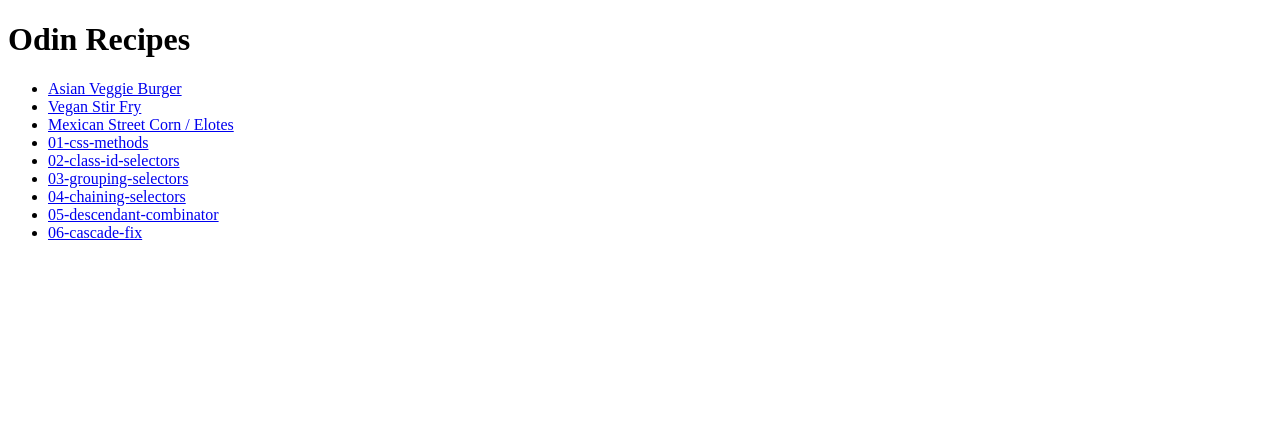
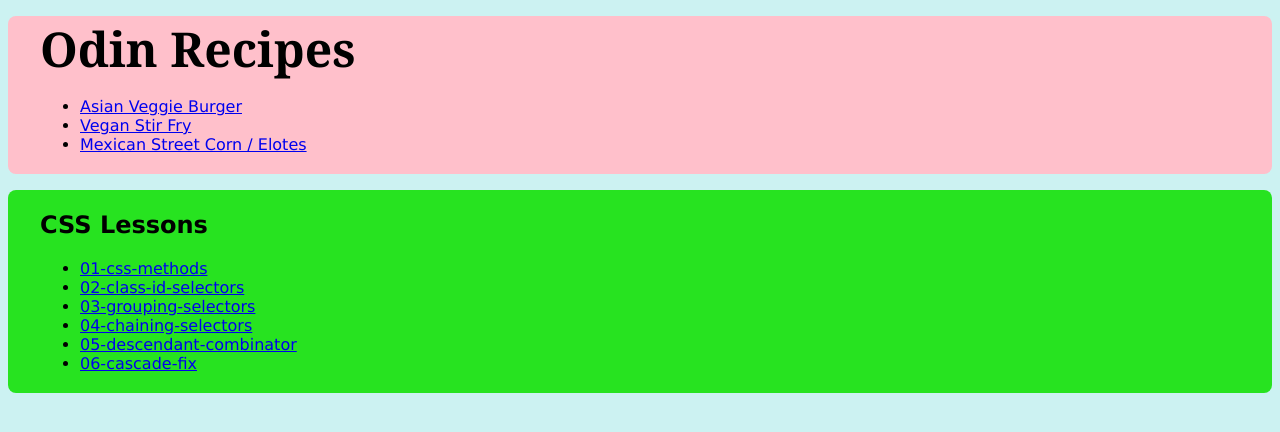
Before and after one commit to leoosborne/odin-recipes, a plain HTML site: page index.html in a window 1280 px wide. Drawn offline with Linux system fonts and the light colour scheme.

Commit message:
Added recipe-styles.css
modified the look of the index.html and the 3 recipe pages

Ticket: 002

```diff
--- /dev/null
+++ b/css/recipe-styles.css
@@ -0,0 +1,27 @@
+body {
+  background-color: rgb(204, 242, 242);
+  font-family: "Plus Jakarta Sans", "Lucida Sans Unicode", sans-serif;
+}
+
+.recipe-list {
+  background-color: pink;
+  margin: 1rem 0 0;
+  padding-bottom: .25rem;
+  border-radius: 8px;
+  padding-left: 2rem;
+}
+
+h1 {
+  font-family: Cambria, Cochin, Georgia, Times, 'Times New Roman', serif;
+  font-size: 48px;
+  margin: 4px 0 0 0;
+}
+
+.lesson-list {
+  background-color: rgb(39, 227, 32);
+  margin: 1rem 0 0 0;
+  padding-bottom: .25rem;
+  padding-top: 1px;
+  border-radius: 8px;
+  padding-left: 2rem;
+}
--- a/index.html
+++ b/index.html
@@ -1,26 +1,35 @@
 <!DOCTYPE html>
 <html lang="en">
+
 <head>
   <meta charset="UTF-8">
   <meta http-equiv="X-UA-Compatible" content="IE=edge">
   <meta name="viewport" content="width=device-width, initial-scale=1.0">
   <title>Odin Recipes | Home</title>
-  <link rel="stylesheet" href="css/styles.css"/>
+  <link rel="stylesheet" href="css/recipe-styles.css" />
 </head>
+
 <body>
+  <div class="recipe-list">
     <h1>Odin Recipes</h1>
     <ul>
       <li><a href="recipes/veggie-burger.html">Asian Veggie Burger</a></li>
       <li><a href="recipes/stir-fry.html">Vegan Stir Fry</a></li>
       <li><a href="recipes/mexican-street-corn.html">Mexican Street Corn / Elotes</a></li>
-    <li><a href="01-css-methods.html">01-css-methods</a></li>
-    <li><a href="02-class-id-selectors.html">02-class-id-selectors</a></li>
-    <li><a href="03-grouping-selectors.html">03-grouping-selectors</a></li>
-    <li><a href="04-chaining-selectors.html">04-chaining-selectors</a></li>
-    <li><a href="05-descendant-combinator.html">05-descendant-combinator</a></li>
-    <li><a href="06-cascade-fix.html">06-cascade-fix</a></li>
     </ul>
+  </div>
 
+  <div class="lesson-list">
+    <h2>CSS Lessons</h2>
+    <ul>
+      <li><a href="lessons/01-css-methods.html">01-css-methods</a></li>
+      <li><a href="lessons/02-class-id-selectors.html">02-class-id-selectors</a></li>
+      <li><a href="lessons/03-grouping-selectors.html">03-grouping-selectors</a></li>
+      <li><a href="lessons/04-chaining-selectors.html">04-chaining-selectors</a></li>
+      <li><a href="lessons/05-descendant-combinator.html">05-descendant-combinator</a></li>
+      <li><a href="lessons/06-cascade-fix.html">06-cascade-fix</a></li>
+    </ul>
+  </div>
+</body>
 
-</body>
 </html>
```
Also changed, not shown: recipes/mexican-street-corn.html (+23 -10 lines), recipes/stir-fry.html (+15 -6 lines), recipes/veggie-burger.html (+30 -12 lines), lessons/01-css-methods.html (renamed from 01-css-methods.html), lessons/02-class-id-selectors.html (renamed from 02-class-id-selectors.html), lessons/03-grouping-selectors.html (renamed from 03-grouping-selectors.html), lessons/04-chaining-selectors.html (renamed from 04-chaining-selectors.html), lessons/05-descendant-combinator.html (renamed from 05-descendant-combinator.html), lessons/06-cascade-fix.html (renamed from 06-cascade-fix.html). Lines whose indentation alone changed are shown as unchanged.
